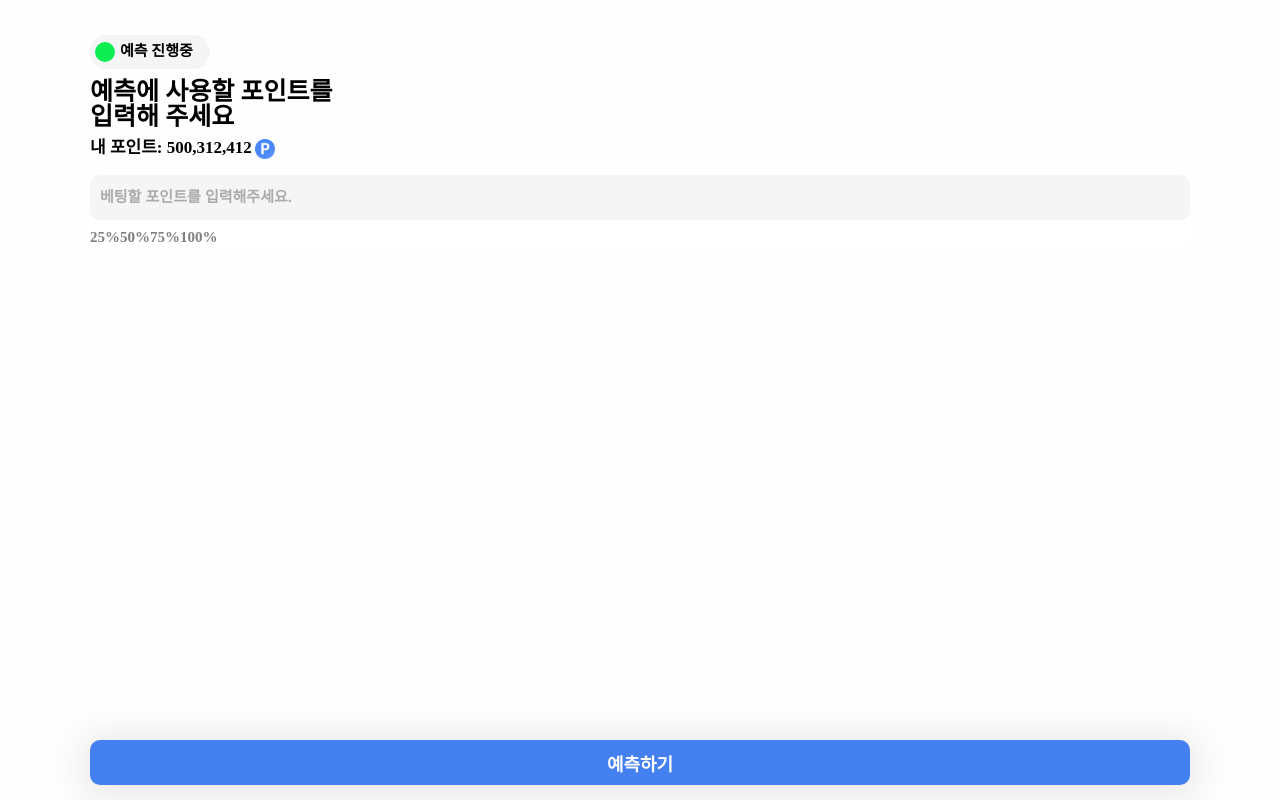
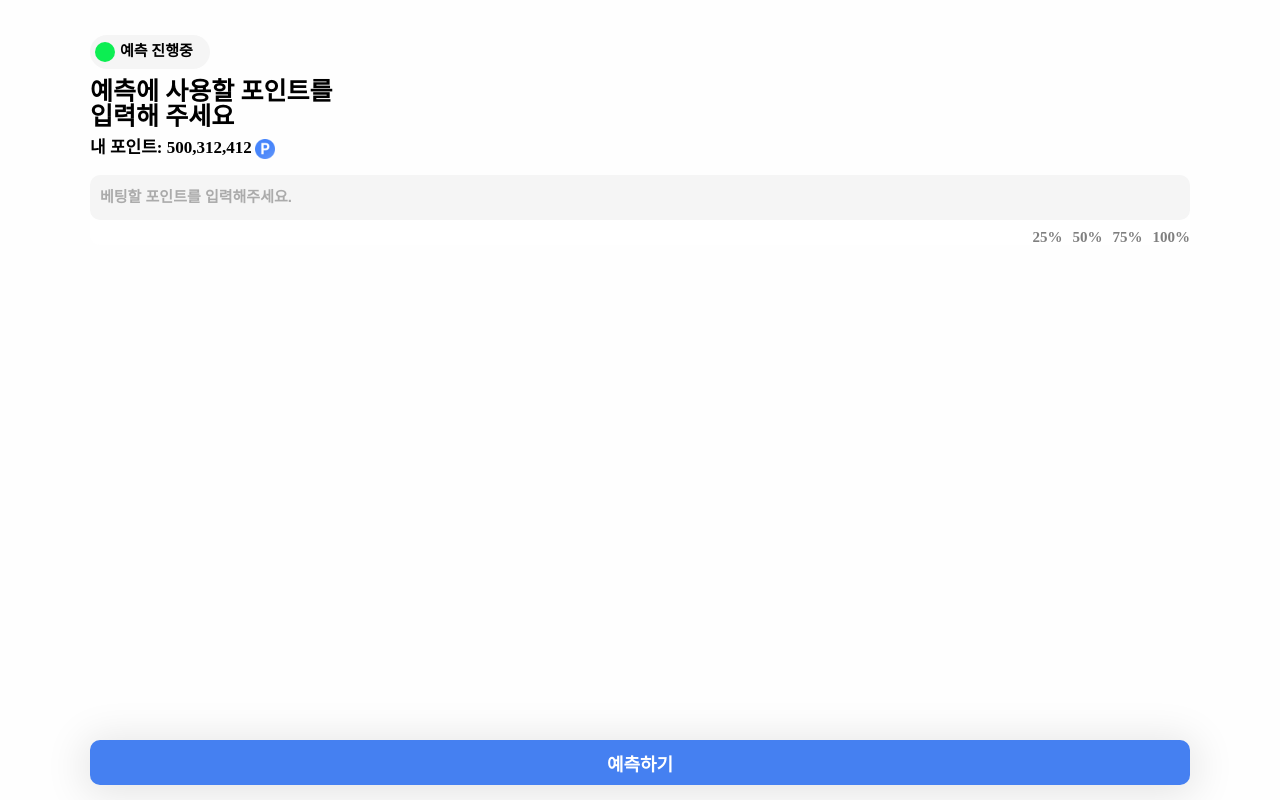
Before and after one commit to hansei-hanum/hanum-frontend-sports, a React (Vite) app: page /betting in a window 1280 px wide. Built offline with nearby package versions, Linux system fonts and the light colour scheme.

Commit message:
fix: styles and logic

```diff
--- a/src/components/common/BettingBar/index.tsx
+++ b/src/components/common/BettingBar/index.tsx
@@ -28,31 +28,29 @@ export const BettingBar: React.FC = () => {
                 value={inputValue}
                 onChange={(e: { target: { value: React.SetStateAction<string> } }) => setInputValue(e.target.value)}
             />
-            <S.BettingAmountContainer>
-                {isInputValueBig && (
+            <S.BettingAmountContainer isInputValueBig={isInputValueBig}>
+                {isInputValueBig ? (
                     <S.BettingAmountBox
                         style={{
                             color: 'red',
-                            justifyContent: 'flex-start',
                         }}
                     >
                         사용 가능한 포인트가 부족합니다.
                     </S.BettingAmountBox>
-                )}
-                {[25, 50, 75, 100].map((percentage, index) => (
+                ) : (
+                    [25, 50, 75, 100].map((percentage, index) => (
                         <S.BettingAmountBox
                             key={index}
                             onClick={() => handleAmountSelection(percentage, index)}
                             style={{
                                 color: selectedBoxIndex === index ? 'rgba(0, 0, 0, 1)' : 'rgba(0, 0, 0, 0.5)',
-                            justifyContent: 'flex-end;',
-                            flexDirection: 'row',
                                 display: isInputValueBig ? 'none' : 'block',
                             }}
                         >
                             {`${percentage}%`}
                         </S.BettingAmountBox>
-                ))}
+                    ))
+                )}
             </S.BettingAmountContainer>
         </S.BettingContainer>
     );
--- a/src/components/common/BettingBar/styled.ts
+++ b/src/components/common/BettingBar/styled.ts
@@ -34,8 +34,10 @@ export const BettingBox = styled.input`
     }
 `;
 
-export const BettingAmountContainer = styled.div`
+export const BettingAmountContainer = styled.div<{ isInputValueBig: boolean }>`
     display: flex;
+    justify-content: ${(props) => (props.isInputValueBig ? 'flex-start' : 'flex-end')};
+    gap: 10px;
 `;
 
 export const BettingAmountBox = styled.div`
--- a/src/components/matchList/SportsCategory/styled.ts
+++ b/src/components/matchList/SportsCategory/styled.ts
@@ -8,7 +8,7 @@ interface CategoryItemProps {
 
 export const CategoryContainer = styled.div`
     width: 100%;
-    height: 40px;
+    height: 35px;
     display: flex;
     font-size: 15px;
     font-weight: bold;
```
Lines whose indentation alone changed are shown as unchanged.
